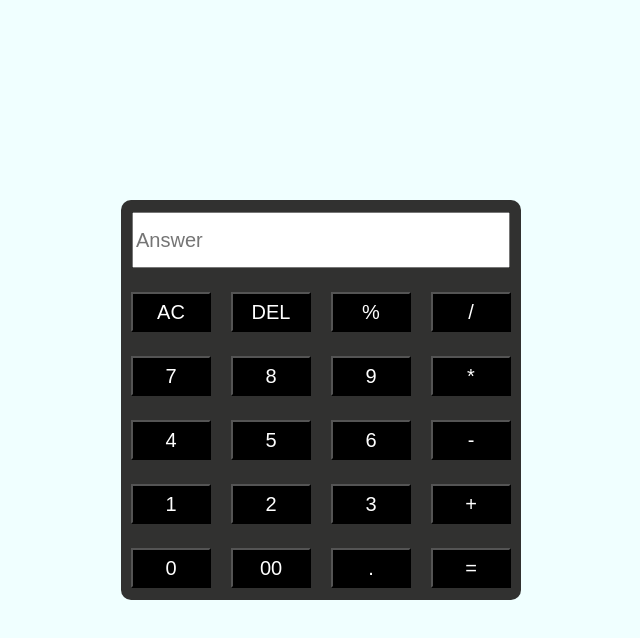
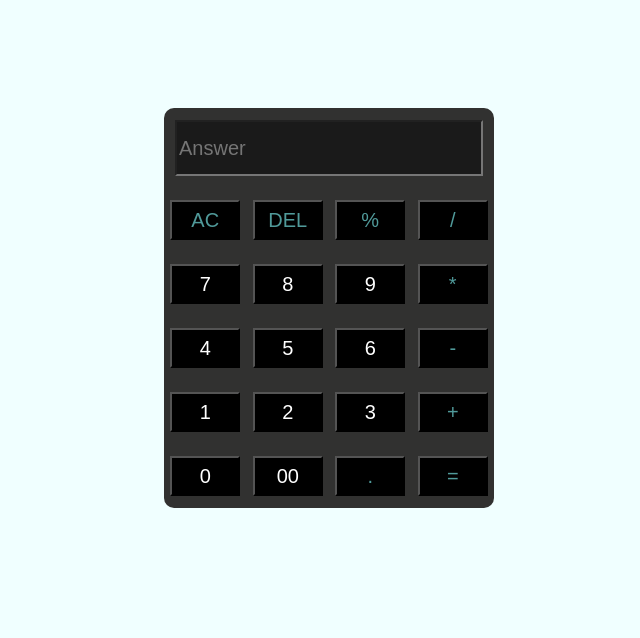
Before and after one commit to vedantBCodes/Simple-Calculator, a plain HTML site: page index.html in a window 1280 px wide. Shown: the whole page, without its empty margins (311-951 px from the left). Drawn offline with Linux system fonts and the light colour scheme.

Commit message:
some changes done

```diff
--- a/index.html
+++ b/index.html
@@ -7,40 +7,42 @@
     <title>Simple Calculator</title>
   </head>
   <body>
+    <div class="main-container">
     <div class="container">
       <div class="r-container">
         <input type="text" placeholder="Answer"/>
       </div>
       <div class="r-container">
-        <input type="button" value="AC" />
-        <input type="button" value="DEL" />
-        <input type="button" value="%" />
-        <input type="button" value="/" />
+        <input type="button" value="AC" class="opr"/>
+        <input type="button" value="DEL" class="opr"/>
+        <input type="button" value="%" class="opr"/>
+        <input type="button" value="/" class="opr"/>
       </div>
       <div class="r-container">
         <input type="button" value="7" />
         <input type="button" value="8" />
         <input type="button" value="9" />
-        <input type="button" value="*" />
+        <input type="button" value="*" class="opr"/>
       </div>
       <div class="r-container">
         <input type="button" value="4" />
         <input type="button" value="5" />
         <input type="button" value="6" />
-        <input type="button" value="-" />
+        <input type="button" value="-" class="opr"/>
       </div>
       <div class="r-container">
         <input type="button" value="1" />
         <input type="button" value="2" />
         <input type="button" value="3" />
-        <input type="button" value="+" />
+        <input type="button" value="+" class="opr"/>
       </div>
       <div class="r-container">
         <input type="button" value="0" />
         <input type="button" value="00" />
-        <input type="button" value="." />
-        <input type="button" value="=" />
+        <input type="button" value="." class="opr"/>
+        <input type="button" value="=" class="opr"/>
       </div>
     </div>
+  </div>
   </body>
 </html>
--- a/style.css
+++ b/style.css
@@ -2,16 +2,20 @@ body{
     background-color: azure;
 }
 .container{
-    width:400px;
+    width:330px;
     height: 400px;
-    position: absolute;
-    right:35%;
-    top:25%;
     background-color: rgb(49, 49, 48);
     border-radius: 10px;
     display: flex;
     flex-direction: column;
     justify-content: space-around;
+}
+.main-container{
+    display: flex;
+    align-items: center;
+    justify-content: center;
+    position: relative;
+    top:100px;
 }
 .r-container{
     display: flex;
@@ -20,22 +24,19 @@ body{
     justify-content: space-around;
 }
 input[type="button"]{
-    width: 80px;
+    width: 70px;
     height: 40px;
     background-color: black;
-    /* box-shadow: 0 8px 16px 0 rgba(173, 130, 130, 0.2), 0 6px 20px 0 rgba(105, 65, 65, 0.19); */
-}
-input.hover{
-    width:100px;
 }
 input[type="text"]{
-    width: 370px;
+    width: 300px;
     height: 50px;
+    background-color: rgba(0, 0, 0, 0.462);
 }
 *{
     font-size: 20px;
     color: white;
 }
-input{
-    /* border-radius: 5px; */
+.opr{
+    color:rgb(80, 154, 154)
 }
```
